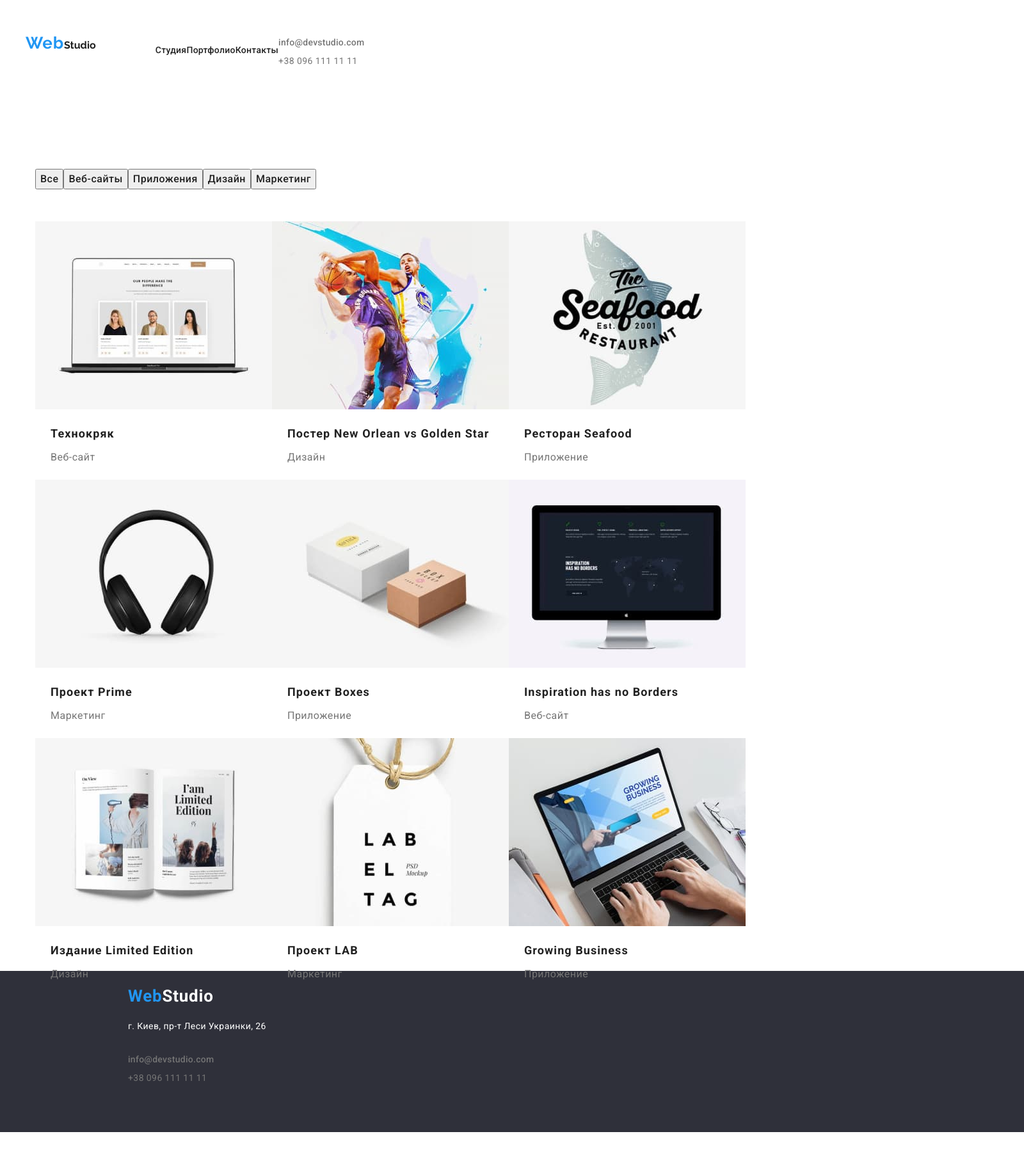
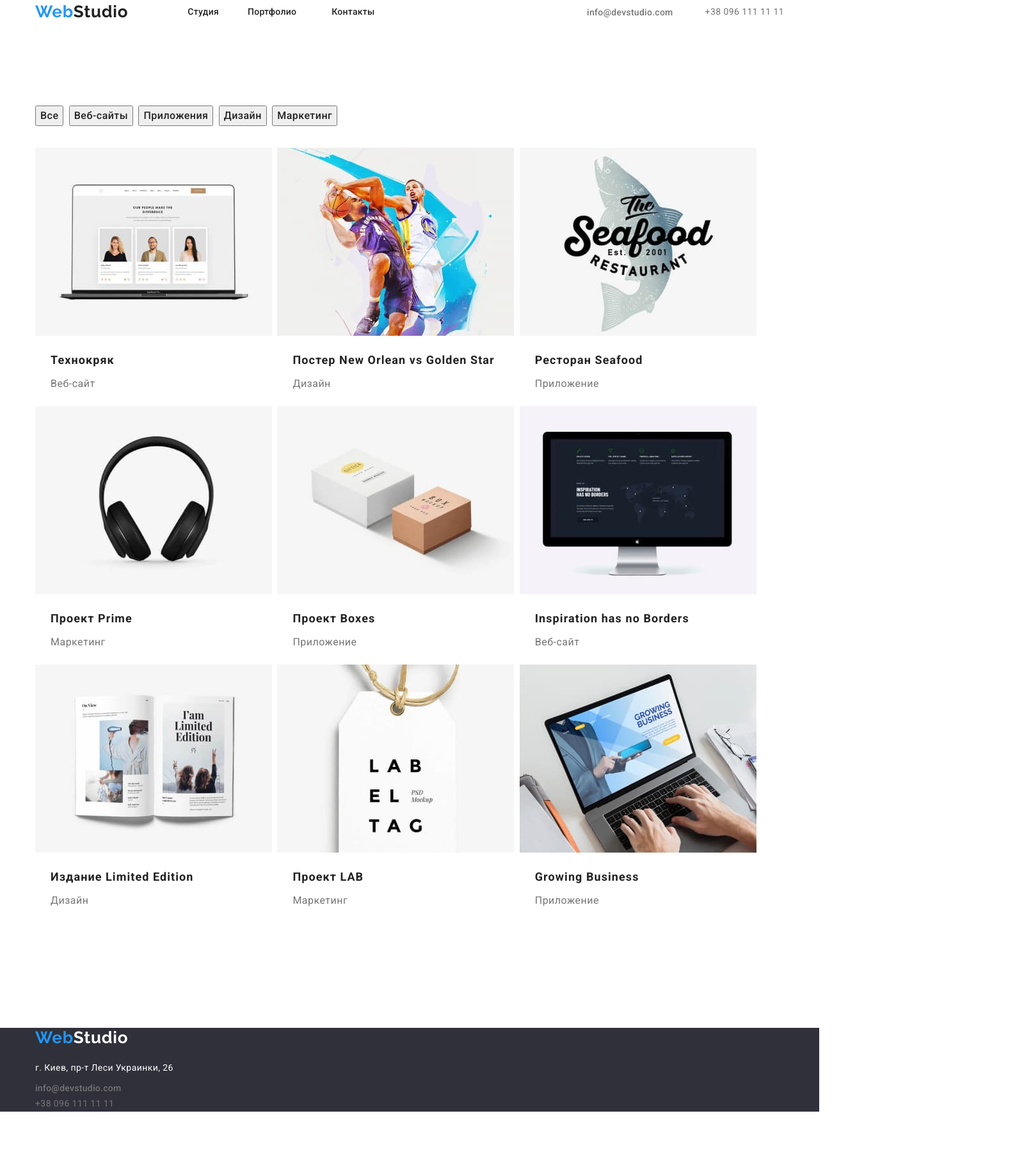
Before and after one commit to irynazevin/goit-markup-hw-03, a plain HTML site: page portfolio.html in a window 1280 px wide. Shown: the part 21-1819 px from the top of the page at 64% size, 1600 px wide, since content can reach past the window. Drawn offline with nearby package versions, Linux system fonts and the light colour scheme.

Commit message:
document

```diff
--- a/css/styles.css
+++ b/css/styles.css
@@ -38,22 +38,13 @@ body {
 }
 .container {
   width: 1200px;
-  padding-top: 24px;
-  padding-bottom: 25px;
+  padding-left: 15px;
+  padding-right: 15px;
   margin: 0 auto;
 }
 /*-----------header------------*/
 
-.header {
-  background-color: #ffffff;
-  padding-top: 24px;
-  padding-bottom: 25px;
-}
 .header-section {
-  width: 1600px;
-  height: 80px;
-  left: 0px;
-  top: 0px;
   background: #ffffff;
   margin: 0 auto;
   align-items: center;
@@ -65,6 +56,16 @@ body {
   letter-spacing: 0.02em;
   color: #212121;
 }
+.header-item-st {
+  margin-right: 45px;
+}
+.header-item-potfolio {
+  margin-right: 55px;
+}
+.mail {
+  margin-right: 50px;
+}
+
 .header-mail {
   font-weight: 500;
   font-size: 14px;
@@ -73,9 +74,13 @@ body {
   color: #757575;
 }
 .web-blue {
+  font-family: Raleway, sans-serif;
+  font-weight: 700;
   color: #2196f3;
 }
 .studio-black {
+  font-family: Raleway, sans-serif;
+  font-weight: 700;
   color: #212121;
 }
 
@@ -84,6 +89,8 @@ body {
   font-weight: bold;
   font-style: normal;
   margin-right: 93px;
+  margin-top: 24px;
+  margin-bottom: 25px;
 }
 .header .container {
   display: flex;
@@ -105,6 +112,7 @@ body {
   line-height: 1.71;
   letter-spacing: 0.03em;
   color: #757575;
+  margin-top: 9px;
 }
 .menu-links {
   font-weight: normal;
@@ -112,8 +120,6 @@ body {
   line-height: 1.71;
   letter-spacing: 0.03em;
   color: #212121;
-  margin-top: 32px;
-  margin-bottom: 32px;
 }
 
 .menu-links .link:hover,
@@ -139,7 +145,6 @@ body {
   color: #ffffff;
   max-width: 696px;
   margin: 0 auto;
-  max-width: 696px;
   padding-top: 195px;
 }
 
@@ -167,7 +172,6 @@ body {
 .backlight-button {
   font-family: Roboto;
   font-weight: 500;
-  font-weight: 500;
   font-size: 16px;
   line-height: 1.62;
   text-align: center;
@@ -175,11 +179,9 @@ body {
   color: #212121;
 }
 .portfolio {
-  height: 1360px;
-  left: 200px;
-  top: 186px;
   margin: 0 auto;
   padding-bottom: 82px;
+  align-items: center;
 }
 .keys {
   font-family: Roboto;
@@ -187,10 +189,15 @@ body {
   font-size: 16px;
   line-height: 1.62;
   color: #f5f4fa;
-  text-align: center;
   display: flex;
-  flex-wrap: wrap;
-  margin-bottom: 50px;
+  align-items: center;
+}
+
+.keys-button {
+  margin-right: 8 px;
+}
+.keys-portfolio {
+  margin-bottom: 34px;
 }
 .keys .backlight-button :focus {
   color: #2196f3;
@@ -204,6 +211,7 @@ body {
   display: flex;
   flex-wrap: wrap;
 }
+
 /*------------ Внимание к деталям ----------------*/
 .about {
   padding-top: 89px;
@@ -266,9 +274,9 @@ body {
   height: 648px;
   border: 1px solid #000000;
   box-sizing: border-box;
-  width: 1600px;
+  /* width: 1600px;
   left: 0px;
-  top: 1449px;
+  top: 1449px; */
   margin: 0 auto;
 }
 
@@ -283,10 +291,6 @@ body {
   margin-bottom: 50px;
 }
 .command-heading-ul {
-  width: 1170px;
-  height: 368px;
-  left: 215px;
-  top: 1635px;
   display: flex;
   margin-right: 30px;
 }
@@ -300,12 +304,8 @@ body {
     0px 2px 1px rgba(0, 0, 0, 0.2);
   border-radius: 0px 0px 4px 4px;
   margin-right: 30px;
-  margin-bottom: 94px;
 }
-/* width: 1600px;
-  box-shadow: 0px 1px 3px rgba(0, 0, 0, 0.12), 0px 1px 1px rgba(0, 0, 0, 0.14),
-    0px 2px 1px rgba(0, 0, 0, 0.2);
-  border-radius: 0px 0px 4px 4px;*/
+
 .command-profession {
   font-size: 16px;
   line-height: 1.18;
@@ -346,39 +346,45 @@ body {
 }
 .web-blue,
 .studio-wiete,
-.web-blue {
+.studio-black {
   font-weight: 700;
   font-size: 26px;
   line-height: 1.19;
   letter-spacing: 0.03em;
 }
-.portfolio-ul {
-  width: 370px;
-  height: 404px;
-  left: 1000px;
-  top: 274px;
+.portfolio-li:nth-child(3n) {
+  margin-right: 0;
 }
+
 .portfolio-container {
-  width: 1170px;
-  height: 1360px;
   padding-top: 106px;
   padding-bottom: 82px;
   margin: 0 auto;
 }
 /* ---------Подвал-------- */
+
+.menu-links-footer {
+  font-weight: normal;
+  font-size: 14px;
+  line-height: 1.71;
+  letter-spacing: 0.03em;
+  color: #212121;
+  margin-top: 9px;
+}
+.footer-container {
+  margin-top: 20px;
+  margin-bottom: 60px;
+}
+.menu-links-footer .link:hover,
+.menu-links-footer .link:focus {
+  color: #2196f3;
+}
+
 .footer-section {
-  width: 1600px;
-  height: 252px;
-  left: 0px;
-  top: 2097px;
   background: #2f303a;
   margin: 0 auto;
 }
-.header-logo-footer {
-  margin-top: 60px;
-  margin-bottom: 20px;
-  margin-left: 215;
-}
+
 .studio-wiete {
   color: #ffffff;
 }
@@ -388,12 +394,9 @@ body {
   line-height: 1.71;
   letter-spacing: 0.03em;
   color: #ffffff;
-  margin-bottom: 9px;
 }
-.footer-container {
-  padding-top: 20px;
-  padding-bottom: 60px;
+.header-logo-footer {
+  font-family: Raleway, sans-serif;
+  font-weight: 700;
+  font-style: normal;
 }
-.menu-links {
-  margin-bottom: 9px;
-}
--- a/index.html
+++ b/index.html
@@ -8,7 +8,7 @@
     <link rel="stylesheet" href="https://cdnjs.cloudflare.com/ajax/libs/modern-normalize/1.1.0/modern-normalize.min.css"
         integrity="sha512-wpPYUAdjBVSE4KJnH1VR1HeZfpl1ub8YT/NKx4PuQ5NmX2tKuGu6U/JRp5y+Y8XG2tV+wKQpNHVUX03MfMFn9Q=="
         crossorigin="anonymous" referrerpolicy="no-referrer" />
-    <link href="https://fonts.googleapis.com/css2?family=Raleway:wght@900&family=Roboto:wght@400;500;700;900&display=swap"
+    <link href="https://fonts.googleapis.com/css2?family=Raleway:wght@700;900&family=Roboto:wght@400;500;700;900&display=swap"
         rel="stylesheet">
     <link rel="stylesheet" href="./css/styles.css">
 </head>
@@ -21,15 +21,15 @@
                 <span class="web-blue">Web</span><span class="studio-black">Studio</span> </a>
             <nav class="header-navigation">
                 <ul class="menu-links list">
-                    <li class="header-item"><a href="" class="header-link link">Студия</a> </li>
-                    <li class="header-item"><a href="" class="header-link link">Портфолио</a> </li>
-                    <li class="header-item"><a href="" class="header-link link">Контакты</a> </li>
+                    <li class="header-item-st"><a href="" class="header-link link">Студия</a> </li>
+                    <li class="header-item-potfolio"><a href="" class="header-link link">Портфолио</a> </li>
+                    <li class="header-item-cont"><a href="" class="header-link link">Контакты</a> </li>
                 </ul>
             </nav>
 
                 <ul class="menu-contacts list">
-                    <li><a href="" class="header-mail link">info@devstudio.com</a></li>
-                    <li><a class="header-telephone link" href="">+38 096 111 11 11</a></li>
+                    <li class="mail"><a href="" class="header-mail link">info@devstudio.com</a></li>
+                    <li class=""><a class="header-telephone link" href="">+38 096 111 11 11</a></li>
 
                 </ul>
 
@@ -108,7 +108,6 @@
         </section>
 
     <section class="command-section">
-
         <div class="container">
 
             <h2 class="command-heading">Наша команда</h2>
@@ -162,15 +161,15 @@
 
 <footer class="footer">
     <section class="footer-section">
-        <div class="container">
+         <div class="container">
 
-            <a href="" class="header-logo-footer link">
-                <span class="web-blue">Web</span><span class="studio-wiete">Studio</span> </a>
-            </a>
+                <a href="" class="header-logo-footer link">
+                    <span class="web-blue">Web</span><span class="studio-wiete">Studio</span> </a>
+                </a>
             <div class="footer-container">
                 <address class="footer-address">г. Киев, пр-т Леси Украинки, 26</address>
                 <ul>
-                    <li class="menu-links list"><a href="" class="header-mail link">info@devstudio.com</a></li>
+                    <li class="menu-links-footer  list"><a href="" class="header-mail link">info@devstudio.com</a></li>
                     <li><a class="header-telephone link" href="">+38 096 111 11 11</a></li>
                 </ul>
             </div>
--- a/portfolio.html
+++ b/portfolio.html
@@ -8,47 +8,51 @@
 <link rel="stylesheet" href="https://cdnjs.cloudflare.com/ajax/libs/modern-normalize/1.1.0/modern-normalize.min.css"
     integrity="sha512-wpPYUAdjBVSE4KJnH1VR1HeZfpl1ub8YT/NKx4PuQ5NmX2tKuGu6U/JRp5y+Y8XG2tV+wKQpNHVUX03MfMFn9Q=="
     crossorigin="anonymous" referrerpolicy="no-referrer" />
-    <link href="https://fonts.googleapis.com/css2?family=Raleway:wght@700&family=Roboto:wght@400;500;700;900&display=swap"
+<link
+    href="https://fonts.googleapis.com/css2?family=Raleway:wght@700;900&family=Roboto:wght@400;500;700;900&display=swap"
     rel="stylesheet">
 <link rel="stylesheet" href="./css/styles.css">
+</head>
 
-</head>
 <body>
-<header class="header container">
-    <section>
-        <div class="container">
+    <header class="header">
+        <section class="header-section">
+            <div class="container header-container">
 
                 <a href="" class="header-logo link">
                     <span class="web-blue">Web</span><span class="studio-black">Studio</span> </a>
                 <nav class="header-navigation">
                     <ul class="menu-links list">
-                    <li class="header-item"><a href="" class="header-link link">Студия</a> </li>
-                    <li class="header-item"><a href="" class="header-link link">Портфолио</a> </li>
-                    <li class="header-item"><a href="" class="header-link link">Контакты</a> </li>
+                        <li class="header-item-st"><a href="" class="header-link link">Студия</a> </li>
+                        <li class="header-item-potfolio"><a href="" class="header-link link">Портфолио</a> </li>
+                        <li class="header-item-cont"><a href="" class="header-link link">Контакты</a> </li>
                     </ul>
                 </nav>
 
-            <ul>
-                <li class="menu-links list"><a href="" class="header-mail link">info@devstudio.com</a></li>
-                <li><a class="header-telephone link" href="">+38 096 111 11 11</a></li>
+                <ul class="menu-contacts list">
+                    <li class="mail"><a href="" class="header-mail link">info@devstudio.com</a></li>
+                    <li class="telephone"><a class="header-telephone link" href="">+38 096 111 11 11</a></li>
 
                 </ul>
+
             </div>
         </section>
     </header>
      <main class="basic-section">
         <section class="portfolio">
                 <div class="container portfolio-container">
+                    <div class="keys-portfolio">
                             <ul class="keys list">
-                    <li><button type="button" class="backlight-button">Все</button></li>
-                    <li><button type="button" class="backlight-button">Веб-сайты</button></li>
-                    <li><button type="button" class="backlight-button">Приложения</button></li>
-                    <li><button type="button" class="backlight-button">Дизайн</button></li>
-                    <li><button type="button" class="backlight-button">Маркетинг</button></li>
+                                <li class="keys-button"><button type="button" class="backlight-button">Все</button></li>
+                                <li class="keys-button"></li>><button type="button" class="backlight-button">Веб-сайты</button></li>
+                                <li class="keys-button"></li>><button type="button" class="backlight-button">Приложения</button></li>
+                                <li class="keys-button"></li>><button type="button" class="backlight-button">Дизайн</button></li>
+                                <li class="keys-button"></li>><button type="button" class="backlight-button">Маркетинг</button></li>
                             </ul>
+                        </div>
 
                     <ul class="portfolio-class">
-                <li class="portfolio-ul list">
+                        <li class="portfolio-li list">
                             <a href="" class="portfolio-a link">
                             <img src="images/images2/img1.jpg"
                             alt="изображение людей"
@@ -58,7 +62,7 @@
                             <p class="portfolio-paragraph">Веб-сайт</p>
                             </a>
                         </li>
-                <li>
+                        <li class="portfolio-li list"></li>>
                             <a href="" class="portfolio-a link">
                             <img src="images/images2/img2.jpg"
                             alt="постер"
@@ -68,7 +72,7 @@
                             <p class="portfolio-paragraph">Дизайн</p>
                             </a>
                         </li>
-                <li>
+                        <li class="portfolio-li list"></li>>
                             <a href="" class="portfolio-a link">
                             <img src="images/images2/img3.jpg"
                             alt="логотип"
@@ -78,7 +82,7 @@
                             <p class="portfolio-paragraph">Приложение</p>
                             </a>
                         </li>
-                <li>
+                        <li class="portfolio-li list"></li>>
                             <a href="" class="portfolio-a link">
                             <img src="images/images2/img4.jpg"
                             alt="наушники"
@@ -88,7 +92,7 @@
                             <p class="portfolio-paragraph">Маркетинг</p>
                             </a>
                         </li>
-                <li>
+                        <li class="portfolio-li list"></li>>
                             <a href="" class="portfolio-a link">
                             <img src="images/images2/img5.jpg"
                             alt="книги"
@@ -98,7 +102,7 @@
                             <p class="portfolio-paragraph">Приложение</p>
                             </a>
                         </li>
-                <li>
+                        <li class="portfolio-li list"></li>>
                             <a href="" class="portfolio-a link">
                             <img src="images/images2/img6.jpg"
                             alt="компьютер"
@@ -108,7 +112,7 @@
                             <p class="portfolio-paragraph">Веб-сайт</p>
                             </a>
                         </li>
-                <li>
+                        <li class="portfolio-li list"></li>>
                             <a href="" class="portfolio-a link">
                             <img src="images/images2/img7.jpg"
                             alt="Издание Limited Edition"
@@ -118,7 +122,7 @@
                             <p class="portfolio-paragraph">Дизайн</p>
                             </a>
                         </li>
-                <li>
+                        <li class="portfolio-li list"></li>>
                             <a href="" class="portfolio-a link">
                             <img src="images/images2/img8.jpg"
                             alt="Проект LAB"
@@ -128,7 +132,7 @@
                             <p class="portfolio-paragraph">Маркетинг</p>
                             </a>
                         </li>
-                <li>
+                        <li class="portfolio-li list"></li>>
                             <a href="" class="portfolio-a link">
                             <img src="images/images2/img9.jpg"
                             alt="Growing Business"
@@ -140,6 +144,7 @@
                         </li>
                     </ul>
                     </div>
+
          </section>
 
      </main>
@@ -156,7 +161,7 @@
             <div class="footer-container">
                 <address class="footer-address">г. Киев, пр-т Леси Украинки, 26</address>
                 <ul>
-                        <li class="menu-links list"><a href="" class="header-mail link">info@devstudio.com</a></li>
+                    <li class="menu-links-footer  list"><a href="" class="header-mail link">info@devstudio.com</a></li>
                     <li><a class="header-telephone link" href="">+38 096 111 11 11</a></li>
                 </ul>
             </div>
```
Lines whose indentation alone changed are shown as unchanged.
